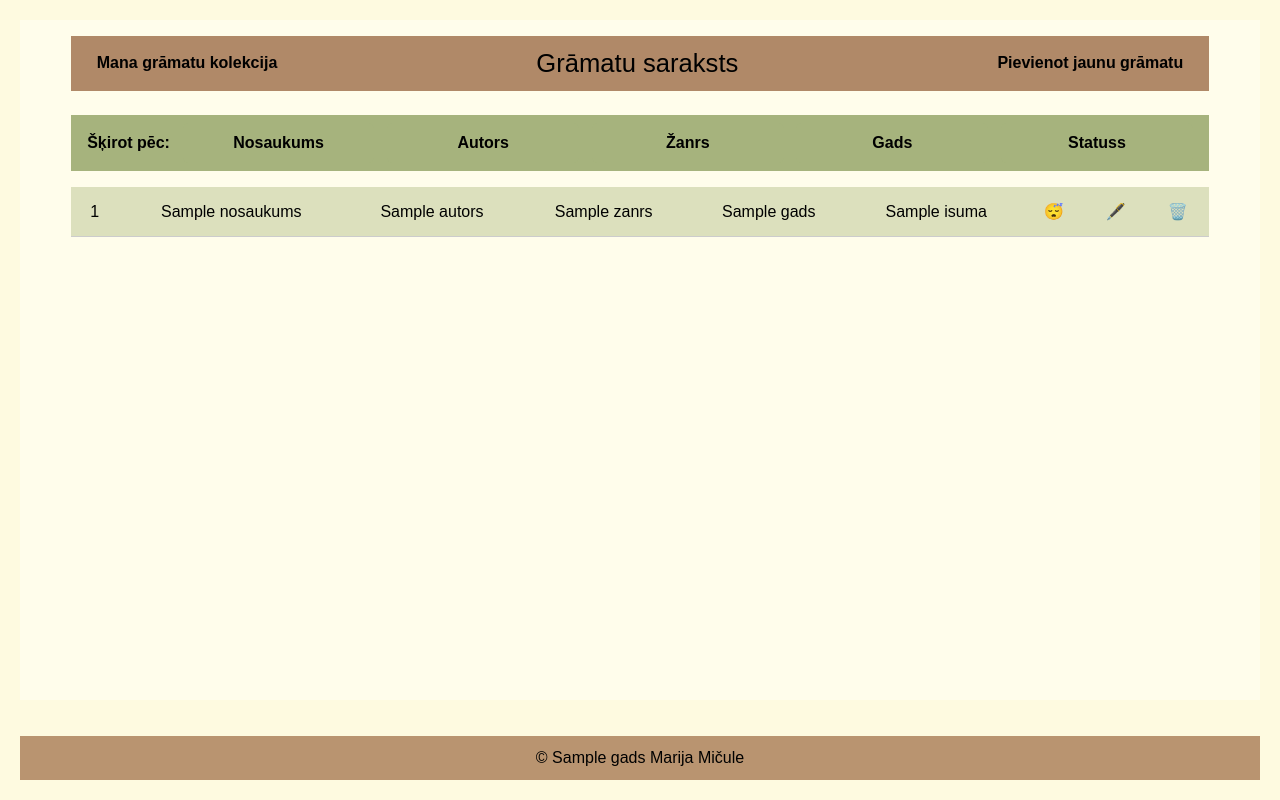
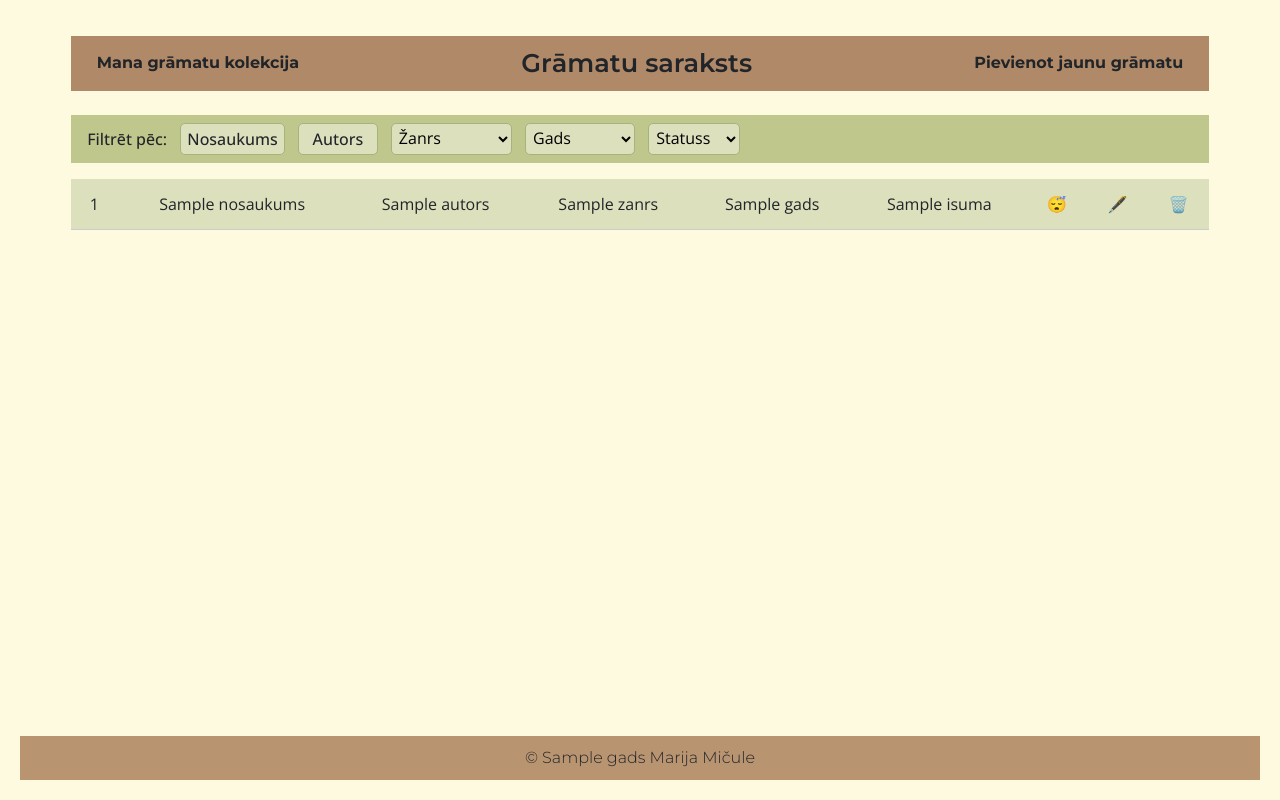
Before and after one commit to kalipsomasya/gramatas, a Flask app: template templates/lpp2saraksts.html in a window 1280 px wide. Run offline with Flask 3, Linux system fonts and the light colour scheme; the template is opened without the code that fills it: most values are stand-ins (such as "Sample title", 1, 10 or a date in 2020).

Commit message:
datubaze, filtrēšana, kommentāri, dažas kļūdas

```diff
--- a/app.py
+++ b/app.py
@@ -1,41 +1,176 @@
 from flask import Flask, render_template, request, redirect, url_for
+import sqlite3
+import os  #vajag lai izveidot ceļu datubazei
+
+#atsevisks ceļš datu bazei, jo man bija kaut kāda kļūda ar dubult faila izveidi un prasiju čatam gpt ka atrisinat
+BASE_DIR = os.path.dirname(os.path.abspath(__file__))  #iegust ceļu uz mapi
+DB_PATH = os.path.join(BASE_DIR, "gramatas.db")    #taisa ceļu uz datu bāzi
+
 
 app = Flask(__name__)
 
-gramatas = []
-
+#sakumlapa ar statistikas lodziņiem
 @app.route("/")
 def sakums ():
-    return render_template("lpp1.html")
+    conn = sqlite3.connect(DB_PATH)  #visur kur vajadzētu norādīt datubāzi norādu mainīgu ar ceļu uz to
+    cur = conn.cursor()
 
+    # saskaita kopējo grāmatu skaitu
+    cur.execute("SELECT COUNT(*) FROM gramatas")
+    total = cur.fetchone()[0]
+
+    #saskaita grāmatas ar statusu izlasīts
+    cur.execute("SELECT COUNT(*) FROM gramatas WHERE statuss = 'Izlasīts'")
+    read = cur.fetchone()[0]
+
+    #saskaita grāmatas ar statusu plānā
+    cur.execute("SELECT COUNT(*) FROM gramatas WHERE statuss = 'Plānā'")
+    planned = cur.fetchone()[0]
+
+    conn.close()
+    #atgriež 1. html lapu ar statistikas datiem
+    return render_template("lpp1.html", total=total, read=read, planned=planned)
+
+#grāmatu saraksta lapa ar kārtošanu
 @app.route("/saraksts")
 def saraksts():
-    return render_template("lpp2saraksts.html", gramatas=gramatas)
+    #iegust kartošanas parametrus
+    sort_by = request.args.get("sort", default="id")
+    order = request.args.get("order", default="asc")
+    zanrs = request.args.get("zanrs")
+    gads_range = request.args.get("gads")
+    statuss = request.args.get("statuss")
 
+    #sql
+    query = "SELECT * FROM gramatas WHERE 1=1"
+    params = []
+
+    #pielieto filtru pec žanra ja izvēlas
+    if zanrs:
+        query += " AND zanrs = ?"
+        params.append(zanrs)
+
+    #ja izvēlēts gadu diapazons, pievieno filtrēšanu pēc gadiem (piemēram, 2000–2004)
+    if gads_range:
+        start = int(gads_range)
+        end = start + 4
+        query += " AND gads BETWEEN ? AND ?"
+        params += [str(start), str(end)]
+    #filtrs pēc gramatas statusa
+    if statuss:
+        query += " AND statuss = ?"
+        params.append(statuss)
+
+    #iestata virzienu katrošanai
+    valid_sorts = ["nosaukums", "autors", "zanrs", "gads", "statuss"]
+    if sort_by not in valid_sorts:
+        sort_by = "id"
+    if order not in ["asc", "desc"]:  #pā un pret numerāciju/alfabetu
+        order = "asc"
+
+    query += f" ORDER BY {sort_by} {order}"
+
+    #pieslēdzas db un iegūst datus
+    conn = sqlite3.connect(DB_PATH)
+    conn.row_factory = sqlite3.Row  #piekļuve pie kolonnas nosaukuma
+    cur = conn.cursor()
+
+    cur.execute(query, params)  #vaicajums ar nosacijumiem
+    gramatas = cur.fetchall()  #iegūst grāmatas
+
+    #iegūst visus unikālus žanrus kurus lietotajs pierakstījs
+    cur.execute("SELECT DISTINCT zanrs FROM gramatas")
+    visi_zanri = [row[0] for row in cur.fetchall()]
+
+    #iegust visus pierakstītus gadus, noniem nepareizus un grupē pa pieciem gadiem(chat gpt)
+    cur.execute("SELECT DISTINCT gads FROM gramatas ORDER BY gads ASC")
+    gadi = sorted(set(int(r[0]) for r in cur.fetchall() if r[0].isdigit()))
+    grupeti_gadi = sorted(set(gadi[i] - gadi[i] % 5 for i in range(len(gadi))))
+
+    conn.close()
+
+    #rāda 2. htnl lapu ar grāmatu sarakstu un filtriem
+    return render_template("lpp2saraksts.html",
+                           gramatas=gramatas,
+                           visi_zanri=visi_zanri,
+                           grupeti_gadi=grupeti_gadi,
+                           active_filters={
+                               "sort": sort_by,
+                               "order": order,
+                               "zanrs": zanrs,
+                               "gads": gads_range,
+                               "statuss": statuss
+                           })
+
+
+#formas lapa
 @app.route("/pievienot", methods=["GET", "POST"])
 def pievienot():
     if request.method == "POST":
-        nosaukums = request.form["nosaukums"]
+        #iegūst datus no formas
+        nosaukums = request.form["nosaukums"].title()
         gads = request.form["gads"]
-        autors = request.form["autors"]
-        zanrs = request.form["zanrs"]
-        isuma = request.form["isuma"]
-        statuss = request.form.get("statuss", "Nav norādīts")
+        autors = request.form["autors"].title()
+        zanrs = request.form["zanrs"].title()
+        isuma = request.form["isuma"].capitalize()
+        statuss = request.form.get("statuss")
 
-        gramata = {
-            "nosaukums": nosaukums,
-            "gads": gads,
-            "autors": autors,
-            "zanrs": zanrs,
-            "isuma": isuma,
-            "statuss": statuss
-        }
+        #ievieto jaunus datubāzē
+        conn = sqlite3.connect(DB_PATH)
+        cur = conn.cursor()
+        cur.execute('''
+            INSERT INTO gramatas (nosaukums, gads, autors, zanrs, isuma, statuss)
+            VALUES (?, ?, ?, ?, ?, ?)
+        ''', (nosaukums, gads, autors, zanrs, isuma, statuss))
+        conn.commit()
+        conn.close()
 
-        gramatas.append(gramata)
+        return redirect(url_for('saraksts'))   #pēc pievienošanas uzreiz pariet uz lapu ar sarakstu
 
-        return redirect(url_for('saraksts'))
+    return render_template("lpp3form.html") #ja get tad atstāj
 
-    return render_template("lpp3form.html")
+#grāmatas dzēšana pec id
+@app.route("/dzest/<int:id>")
+def dzest(id):
+    conn = sqlite3.connect(DB_PATH)
+    cur = conn.cursor()
+    cur.execute("DELETE FROM gramatas WHERE id = ?", (id,))  #dzēš ar konkrēto id
+    conn.commit()
+    conn.close()
+    return redirect(url_for("saraksts"))  #pec dzēsanas atgrieš artpakaļ uz sarakstu
 
-if __name__ == "__main__":
-    app.run(debug=True)
+#grāmatas redigēsana
+@app.route("/rediģēt/<int:id>", methods=["GET", "POST"])
+def rediget(id):
+    conn = sqlite3.connect(DB_PATH)
+    conn.row_factory = sqlite3.Row
+    cur = conn.cursor()
+
+    if request.method == "POST":
+        #iegust datus no formas
+        nosaukums = request.form["nosaukums"].title()
+        gads = request.form["gads"]
+        autors = request.form["autors"].title()
+        zanrs = request.form["zanrs"].title()
+        isuma = request.form["isuma"].capitalize()
+        statuss = request.form.get("statuss")
+
+        #atjauno grāmatas datus datubāzē (piemeram lietotajs lasija grāmatu un pabeidza. maina statusu uz izlasīts)
+        cur.execute("""
+            UPDATE gramatas
+            SET nosaukums = ?, gads = ?, autors = ?, zanrs = ?, isuma = ?, statuss = ?
+            WHERE id = ?
+        """, (nosaukums, gads, autors, zanrs, isuma, statuss, id))
+        conn.commit()
+        conn.close()
+
+        return redirect(url_for("saraksts"))
+
+    #ja get ielade grāmatu datubāze un parāda redigēšanas formu
+    cur.execute("SELECT * FROM gramatas WHERE id = ?", (id,))
+    gr = cur.fetchone()
+    conn.close()
+    return render_template("rediget.html", gr=gr)
+
+if __name__ == "__main__":  #startē ja palaists tieši
+    app.run(debug=True)  #palaiž ar debug iespēju
--- a/static/style.css
+++ b/static/style.css
@@ -1,43 +1,78 @@
-/**/
-/*kopejais*/
-:root {
-    --main-bg-color: rgba(254, 250, 224, 1);
-    --header-footer-color: rgba(185, 148, 112, 1);
-    --block-bg-color: rgba(166, 179, 125, 1);
-    --button-bg-color: rgba(192, 199, 140, 1);
+:root { /*visas izmantotas krāsas*/
+  --main-bg-color: #fefae0;
+  --header-footer-color: #b99470;
+  --block-bg-color: #a6b37d;
+  --button-bg-color: #c0c78c;
+  --label-bg: #c9cba3;
   --text-color: #333333;
+  --filter-bg: #dce0bd;
+  --accent: #b08968;
 }
 
 body {
   background-color: var(--main-bg-color);
-    color: var(--text-color);
   margin: 0;
-    padding: 0;
-    font-family: Arial, sans-serif;
-
-    flex-grow: 1;
   padding: 20px;
+  font-family: "Open Sans", sans-serif;
+  display: flex;
+  flex-direction: column;
+  min-height: 100vh;
 }
 
-/*lpp1*/
+/* saites parveidošana lai nebūtu pretigs zils ar pasvitrojumu */
+a {
+  text-decoration: none;
+  color: inherit;
+}
 
+a:hover {
+  text-decoration: none;
+  color: inherit;
+}
+
+/* fonti */
+.montserrat-H {
+  font-family: "Montserrat", sans-serif;
+  font-weight: 600;
+}
+
+.montserrat-h {
+  font-family: "Montserrat", sans-serif;
+  font-weight: 300;
+}
+
+.open-sans-P {
+  font-family: "Open Sans", sans-serif;
+  font-weight: 300;
+}
+
+.open-sans-S {
+  font-family: "Open Sans", sans-serif;
+  font-weight: 500;
+}
+
+.open-sans-B {
+  font-family: "Open Sans", sans-serif;
+  font-weight: 400;
+}
+
+/* izkartošana */
 .page-container {
   display: flex;
   flex-direction: column;
   min-height: 85vh;
 }
 
-.header {
+.header,
+.footer {
   background-color: var(--header-footer-color);
+  text-align: center;
   padding: 20px;
-    text-align: center;
 }
 
 .footer {
-    background-color: var(--header-footer-color);
+  margin-top: auto;
   padding: 10px;
-    text-align: center;
-    margin-top: auto;
 }
 
 .stat-block {
@@ -48,44 +83,22 @@ body {
 
 a.btn-custom {
   background-color: var(--button-bg-color);
+  color: var(--text-color);
   border: none;
+  padding: 10px 20px;
+  border-radius: 5px;
   margin: 5px;
-    padding: 10px 20px;
-    text-decoration: none;
-    color: var(--text-color);
   display: inline-block;
-    border-radius: 5px;
 }
 
 a.btn-custom:hover {
   opacity: 0.8;
 }
 
-/*lpp3*/
-
-:root {
-    --bg-main: #fefae0;
-    --bg-light: #fffdeb;
-    --accent: #b08968;
-    --label-bg: #c9cba3;
-    --text-color: #000;
-  }
-
-  body {
-    background-color: var(--bg-main);
-    margin: 0;
-    font-family: sans-serif;
-    color: var(--text-color);
-    display: flex;
-    flex-direction: column;
-    min-height: 100vh;
-  }
-
+/* forma */
 .form-wrapper {
-    width: 100%;
-    background-color: var(--bg-light);
+  background-color: var(--main-bg-color);
   padding: 2vh 4vw;
-    box-shadow: none;
   flex-grow: 1;
 }
 
@@ -106,8 +119,6 @@ a.btn-custom:hover {
 }
 
 .top-bar a {
-    text-decoration: none;
-    color: var(--text-color);
   font-weight: bold;
   white-space: nowrap;
 }
@@ -130,7 +141,6 @@ a.btn-custom:hover {
   padding: 0.5em 1em;
   min-width: 100px;
   text-align: center;
-    font-weight: bold;
 }
 
 .form-row input[type="text"],
@@ -175,25 +185,36 @@ a.btn-custom:hover {
   border-radius: 5px;
 }
 
-/*lpp2*/
+/* kartošana un tabula */
 .filter-bar {
   display: flex;
+  flex-wrap: wrap;
   gap: 1vw;
-    background-color: var(--block-bg-color);
+  background-color: var(--button-bg-color);
   padding: 0.5em 1em;
   margin-bottom: 1em;
   align-items: center;
   font-weight: bold;
 }
 
-  .header-cell {
-    flex: 1;
-    text-align: center;
-    background-color: var(--block-bg-color);
-    padding: 0.5em;
+.filter-bar select {
+  padding: 0.2em;
   border-radius: 5px;
+  border: 1px solid var(--block-bg-color);
+  background-color: var(--filter-bg);
 }
 
+.filter-link a {
+  display: inline-block;
+  padding: 0.2em 0.4em;
+  border: 1px solid var(--block-bg-color);
+  background-color: var(--filter-bg);
+  border-radius: 5px;
+  min-width: 80px;
+  text-align: center;
+}
+
+/* tabula */
 .book-table {
   width: 100%;
   border-collapse: collapse;
@@ -202,10 +223,9 @@ a.btn-custom:hover {
 .book-table td {
   padding: 0.8em;
   border-bottom: 1px solid #ccc;
-    background-color: #dce0bd;
+  background-color: var(--filter-bg);
   text-align: center;
 }
-
 
 .truncate {
   max-width: 200px;
--- a/templates/layout.html
+++ b/templates/layout.html
@@ -3,10 +3,14 @@
 
 <head>
   <meta charset="utf-8">
-  <title>pieteikums</title>
-  <link href="https://cdn.jsdelivr.net/npm/bootstrap@5.3.3/dist/css/bootstrap.min.css" rel="stylesheet" integrity="sha384-QWTKZyjpPEjISv5WaRU9OFeRpok6YctnYmDr5pNlyT2bRjXh0JMhjY6hW+ALEwIH" crossorigin="anonymous">
+  <title>bibliotēka</title>
+  <!--bootstraps, css fails, favicon, google fonts 2 veidi-->
+  <link href="https://cdn.jsdelivr.net/npm/bootstrap@5.3.3/dist/css/bootstrap.min.css" rel="stylesheet"   integrity="sha384-QWTKZyjpPEjISv5WaRU9OFeRpok6YctnYmDr5pNlyT2bRjXh0JMhjY6hW+ALEwIH" crossorigin="anonymous">
   <link href="{{ url_for('static', filename='style.css') }}" rel="stylesheet">
   <link rel="icon" type="image/png" sizes="16x16" href="{{ url_for('static', filename='favicon.png') }}">
+  <link rel="preconnect" href="https://fonts.googleapis.com">
+  <link rel="preconnect" href="https://fonts.gstatic.com" crossorigin>
+  <link href="https://fonts.googleapis.com/css2?family=Montserrat:ital,wght@0,100..900;1,100..900&family=Open+Sans:ital,wght@0,300..800;1,300..800&display=swap" rel="stylesheet">
 </head>
 
 <body>
@@ -17,7 +21,7 @@
 
 
   </div>
- <footer class="footer">© {{ gads }} Marija Mičule</footer>
+ <footer class="footer montserrat-h">© {{ gads }} Marija Mičule</footer>  <!-- footeris kurš būs visās lapās -->
 </body>
 
 </html>
--- a/templates/lpp2saraksts.html
+++ b/templates/lpp2saraksts.html
@@ -2,31 +2,67 @@
 {% block body %}
 
 <div class="form-wrapper">
-  <div class="top-bar">
-    <a href="{{ url_for('sakums') }}">Mana grāmatu kolekcija</a>
-    <h1>Grāmatu saraksts</h1>
-    <a href="{{ url_for('pievienot') }}">Pievienot jaunu grāmatu</a>
+  <div class="top-bar">    <!-- galvene ar pareju uz citam lapaspusem -->
+    <a href="{{ url_for('sakums') }}" class="montserrat-h">Mana grāmatu kolekcija</a>
+    <h1 class="montserrat-H">Grāmatu saraksts</h1>
+    <a href="{{ url_for('pievienot') }}" class="montserrat-h">Pievienot jaunu grāmatu</a>
   </div>
 
-  <div class="filter-bar">
-    <span>Šķirot pēc:</span>
-    <span class="header-cell">Nosaukums</span>
-    <span class="header-cell">Autors</span>
-    <span class="header-cell">Žanrs</span>
-    <span class="header-cell">Gads</span>
-    <span class="header-cell">Statuss</span>
+  <div class="filter-bar">       <!-- filtrēšanas laukums-->
+    <span class="open-sans-S">Filtrēt pēc:</span>
+
+    <span class="filter-link">    <!-- filtrē uzklikšķinot vienu reizi pa alfabetu un otru reize otrādi-->
+      <a href="{{ url_for('saraksts', sort='nosaukums', order='desc' if active_filters.sort == 'nosaukums' and active_filters.order == 'asc' else 'asc') }}" class="open-sans-S">
+        Nosaukums
+      </a>
+    </span>
+
+    <span class="filter-link">    <!-- filtrē uzklikšķinot vienu reizi pa alfabetu un otru reize otrādi-->
+      <a href="{{ url_for('saraksts', sort='autors', order='desc' if active_filters.sort == 'autors' and active_filters.order == 'asc' else 'asc') }}" class="open-sans-S">
+        Autors
+      </a>
+    </span>
+
+    <form method="get" style="display:inline;">      <!-- izkritošas izvēles ar stilu -->
+      <select name="zanrs" onchange="this.form.submit()">
+        <option value="">Žanrs</option>
+        {% for z in visi_zanri %}
+          <option value="{{ z }}" {% if z == active_filters.zanrs %}selected{% endif %}>{{ z }}</option>
+        {% endfor %}
+      </select>
+    </form>
+
+    <form method="get" style="display:inline;">
+      <select name="gads" onchange="this.form.submit()">
+        <option value="">Gads</option>
+        {% for g in grupeti_gadi %}
+          <option value="{{ g }}" {% if g|string == active_filters.gads %}selected{% endif %}>{{ g }}–{{ g + 4 }}</option>
+        {% endfor %}
+      </select>
+    </form>
+
+    <form method="get" style="display:inline;">
+      <select name="statuss" onchange="this.form.submit()">
+        <option value="">Statuss</option>
+        {% for s in ["Izlasīts", "Lasu", "Pamests", "Plānā"] %}
+          <option value="{{ s }}" {% if s == active_filters.statuss %}selected{% endif %}>{{ s }}</option>
+        {% endfor %}
+      </select>
+    </form>
+
   </div>
 
-  <table class="book-table">
+
+  <table class="book-table">    <!-- kartiņas ar ierakstiem-->
     <tbody>
       {% for gr in gramatas %}
-      <tr>
+      <tr class="open-sans-P">
         <td>{{ loop.index }}</td>
-        <td>{{ gr.nosaukums }}</td>
-        <td>{{ gr.autors }}</td>
+        <td class="open-sans-B">{{ gr.nosaukums }}</td>
+        <td class="open-sans-B">{{ gr.autors }}</td>
         <td>{{ gr.zanrs }}</td>
         <td>{{ gr.gads }}</td>
-        <td class="truncate" title="{{ gr.isuma }}">{{ gr.isuma }}</td>
+        <td class="truncate" title="{{ gr.isuma }}">{{ gr.isuma }}</td>   <!-- uzvedot virsu peli parādas pilns teksts-->
         <td>
           {% if gr.statuss == 'Izlasīts' %}
             ✅
@@ -38,8 +74,8 @@
             📅
           {% endif %}
         </td>
-        <td><a>🖋️</a></td>
-        <td><a>🗑️</a></td>
+        <td><a href="{{ url_for('rediget', id=gr.id) }}">🖋️</a></td>  <!-- rediģēšanas poga (ved uz lapu kas lidziga formai bet ir aizpildita ar esošiem datiem kurus velas rediget)-->
+        <td><a href="{{ url_for('dzest', id=gr.id) }}" onclick="return confirm('Vai tiešām dzēst šo grāmatu?')">🗑️</a></td>     <!-- dzēš ierakstu, prasa vai tiešam dzēst pirms nodzēš-->
 
       </tr>
       {% endfor %}
```
Also changed, not shown: datub.py (added, +28 -0 lines), templates/lpp1.html (+9 -9 lines), templates/lpp3form.html (+18 -18 lines), templates/rediget.html (added, +53 -0 lines), gramatas.db (added). Lines whose indentation alone changed are shown as unchanged.
